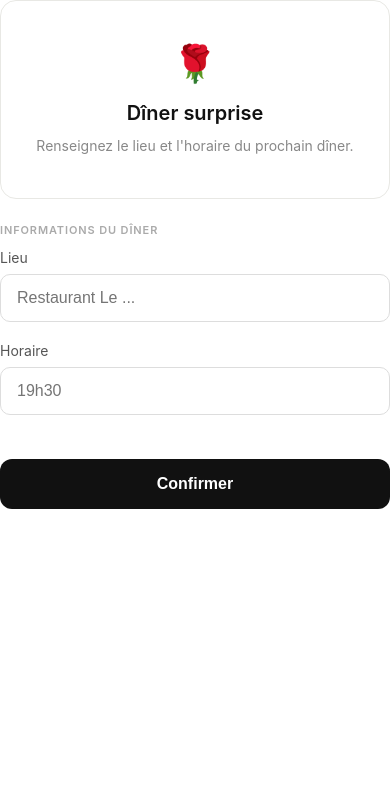
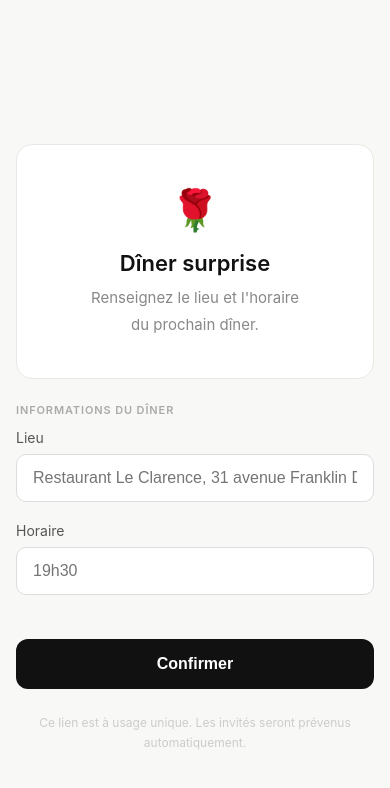
Before and after one commit to Telmaftorres/diner-cjd, a Next.js app: page /admin/1 in a window 390 px wide. Shown: the top 788 px of the page. Built offline with nearby package versions, Linux system fonts and the light colour scheme.

Commit message:
admin form responsive

```diff
--- a/app/admin/[token]/AdminForm.tsx
+++ b/app/admin/[token]/AdminForm.tsx
@@ -3,10 +3,11 @@ import { useState } from 'react'
 import { useParams } from 'next/navigation'
 
 const S = {
-  wrap: { maxWidth: '480px', width: '100%', fontFamily: '-apple-system, Arial, sans-serif' } as React.CSSProperties,
+  page: { minHeight: '100vh', background: '#f8f8f6', display: 'flex', alignItems: 'center', justifyContent: 'center', padding: '2rem 1rem' } as React.CSSProperties,
+  wrap: { maxWidth: '520px', width: '100%', fontFamily: '-apple-system, Arial, sans-serif' } as React.CSSProperties,
   header: { textAlign: 'center' as const, padding: '2.5rem 1.5rem', background: '#fff', borderRadius: '16px', marginBottom: '1.5rem', border: '0.5px solid #e8e8e4' },
-  h1: { color: '#111', fontSize: '20px', fontWeight: 600, margin: '1rem 0 0.5rem' },
-  sub: { color: '#888', fontSize: '14px', lineHeight: 1.8, margin: 0 },
+  h1: { color: '#111', fontSize: '22px', fontWeight: 600, margin: '1rem 0 0.5rem' },
+  sub: { color: '#888', fontSize: '15px', lineHeight: 1.8, margin: 0 },
   label: { display: 'block', fontSize: '14px', color: '#555', marginBottom: '8px' },
   input: { width: '100%', padding: '14px 16px', border: '0.5px solid #ddd', borderRadius: '10px', background: '#fff', color: '#111', fontSize: '16px', outline: 'none', boxSizing: 'border-box' as const },
   field: { marginBottom: '1.25rem' } as React.CSSProperties,
@@ -41,19 +42,25 @@ export default function AdminForm() {
   }
 
   if (status === 'success') return (
+    <div style={S.page}>
       <div style={{ ...S.wrap, textAlign: 'center', padding: '3rem 1.5rem', background: '#fff', border: '0.5px solid #e8e8e4', borderRadius: '16px' }}>
-      <p style={{ fontSize: '36px', marginBottom: '1.25rem' }}>🌹</p>
+        <p style={{ fontSize: '40px', marginBottom: '1.25rem' }}>🌹</p>
         <h2 style={{ color: '#111', fontSize: '20px', fontWeight: 600, marginBottom: '0.75rem' }}>Merci Baptiste !</h2>
-      <p style={{ color: '#888', fontSize: '14px', lineHeight: 1.8 }}>Le lieu et l'horaire sont enregistrés. Les invités seront prévenus automatiquement à J-10.</p>
+        <p style={{ color: '#888', fontSize: '15px', lineHeight: 1.8 }}>
+          Le lieu et l'horaire sont enregistrés.<br />
+          Les invités seront prévenus automatiquement à J-10.
+        </p>
+      </div>
     </div>
   )
 
   return (
+    <div style={S.page}>
       <div style={S.wrap}>
         <div style={S.header}>
-        <p style={{ fontSize: '36px', margin: 0 }}>🌹</p>
+          <p style={{ fontSize: '40px', margin: 0 }}>🌹</p>
           <h1 style={S.h1}>Dîner surprise</h1>
-        <p style={S.sub}>Renseignez le lieu et l'horaire du prochain dîner.</p>
+          <p style={S.sub}>Renseignez le lieu et l'horaire<br />du prochain dîner.</p>
         </div>
 
         <div style={S.sectionLabel}>Informations du dîner</div>
@@ -64,7 +71,7 @@ export default function AdminForm() {
             style={S.input}
             value={lieu}
             onChange={e => setLieu(e.target.value)}
-          placeholder="Restaurant Le ..."
+            placeholder="Restaurant Le Clarence, 31 avenue Franklin D. Roosevelt, Paris"
           />
         </div>
 
@@ -83,6 +90,11 @@ export default function AdminForm() {
         <button style={S.submitBtn} onClick={submit} disabled={status === 'loading'}>
           {status === 'loading' ? 'Enregistrement…' : 'Confirmer'}
         </button>
+
+        <p style={{ textAlign: 'center', fontSize: '12px', color: '#ccc', marginTop: '1.5rem', lineHeight: 1.6 }}>
+          Ce lien est à usage unique. Les invités seront prévenus automatiquement.
+        </p>
+      </div>
     </div>
   )
 }
```
Lines whose indentation alone changed are shown as unchanged.
